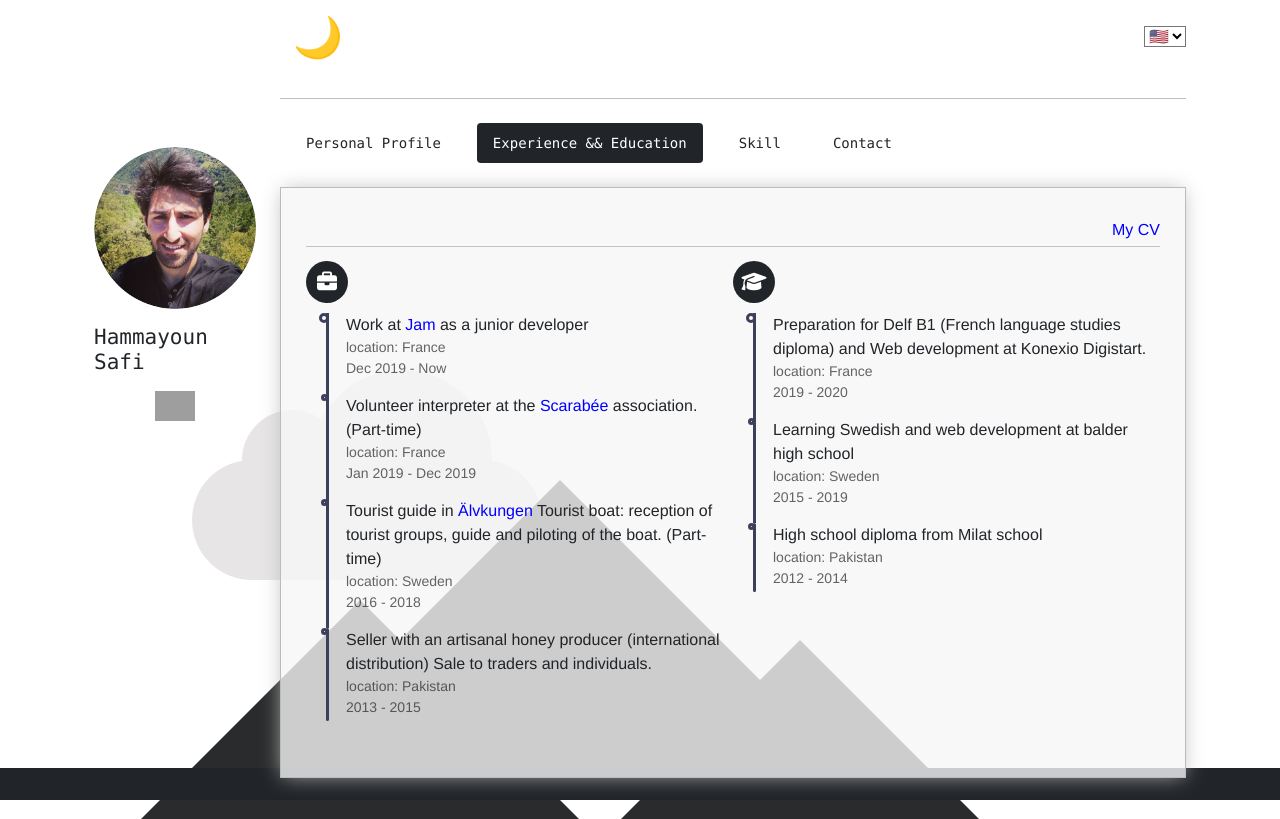
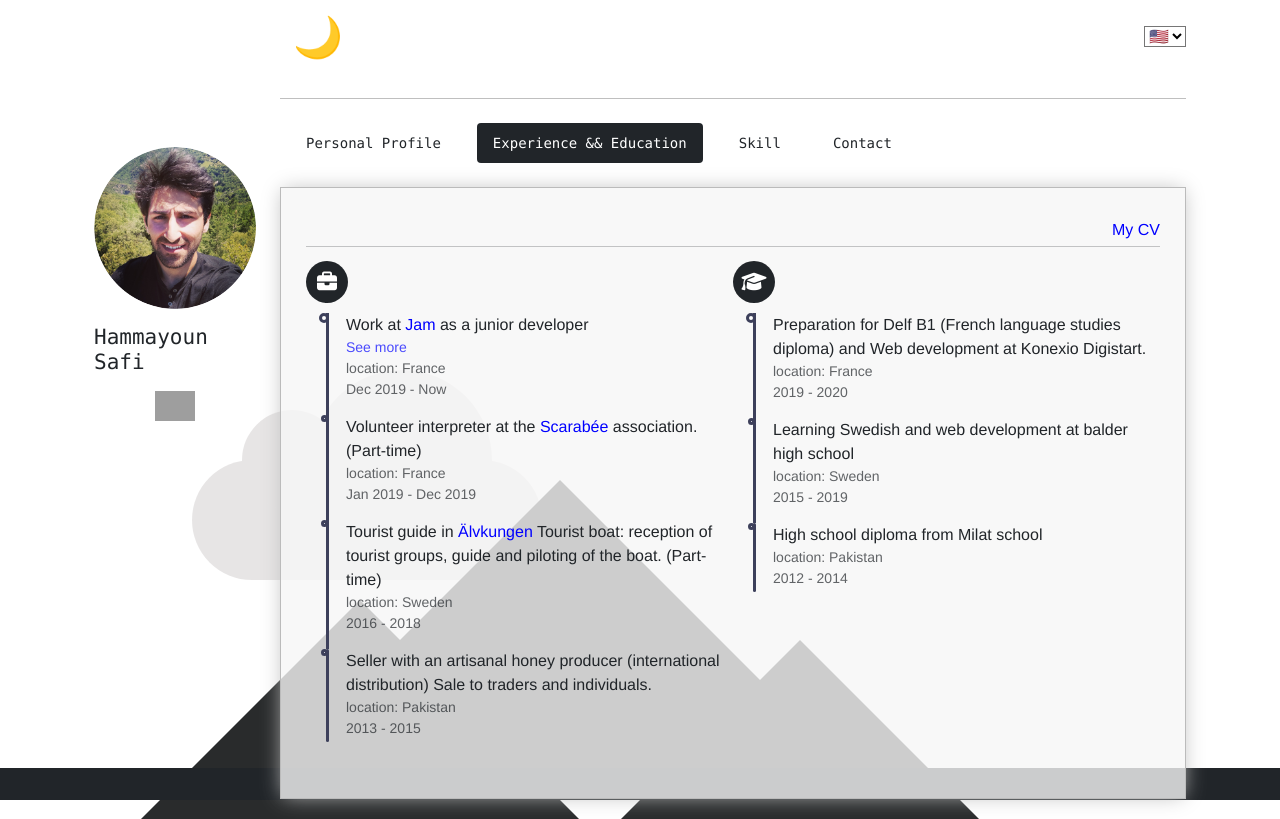
Before and after one commit to Hama99o/my-cv, a Vue app: page /experience-education in a window 1280 px wide. Built offline with nearby package versions, Linux system fonts and the light colour scheme; grey boxes are pictures that could not be loaded.

Commit message:
paragraph txaxt updated

```diff
--- a/src/components/ExperienceAndEducation.vue
+++ b/src/components/ExperienceAndEducation.vue
@@ -11,7 +11,12 @@
           <li>
             <span>
               {{exAndEduText.jamText1}} <a href="https://www.hellojam.fr/" target="_blank"> Jam </a> {{exAndEduText.jamText2}}
+              <p v-if="jamHistory">{{exAndEduText.jamText3}}</p>
             </span>
+            <small>
+               <a v-if="!jamHistory" @click="toggleJamHistory" href="#show-less">{{options.seeMore}}</a>
+               <a v-if="jamHistory" @click="toggleJamHistory" href="#show-less">{{options.seeLess}}</a>
+             </small>
             <small>
               {{exAndEduLocation.jamLocation}}
             </small><small>
@@ -100,11 +105,15 @@ export default {
   name: 'ExperienceAndEducation',
   data () {
     return {
+      jamHistory: false
     }
   },
   computed: {
-    exAndEduText() {
+    exAndEduText () {
       return this.$t('message.experienceAndEducation.text');
+    },
+    options () {
+      return this.$t('message.experienceAndEducation.options');
     },
     exAndEduLocation () {
       return this.$t('message.experienceAndEducation.location');
@@ -116,6 +125,9 @@ export default {
     ...mapGetters(['toggleWhitebgAndDarkTextClass', 'toggleWhiteTextColorForNightMood', 'togglebgWithOpacity'])
   },
   methods: {
+    toggleJamHistory () {
+      this.jamHistory = !this.jamHistory
+    }
   }
 }
 </script>
--- a/src/locales/en.json
+++ b/src/locales/en.json
@@ -61,6 +61,7 @@
       "text": {
         "jamText1": "Work at",
         "jamText2": "as a junior developer",
+        "jamText3": "I designed and developed new features in the multi-bot data restitution system and the redaction tool for the chatbot content writers.",
         "scarabeeText1": "Volunteer interpreter at the",
         "scarabeeText2": "association. (Part-time)",
         "alvkungenText1": "Tourist guide in",
@@ -69,6 +70,10 @@
         "konexioText": "Preparation for Delf B1 (French language studies diploma) and Web development at Konexio Digistart.",
         "balderText": "Learning Swedish and web development at balder high school",
         "milatSchoolText": "High school diploma from Milat school"
+      },
+      "options": {
+        "seeMore": "See more",
+        "seeLess": "See Less"
       }
     },
     "skills":  {
--- a/src/locales/fr.json
+++ b/src/locales/fr.json
@@ -61,6 +61,7 @@
       "text": {
         "jamText1": "Travaille à",
         "jamText2": "en tant que développeur junior",
+        "jamText3": "J'ai désigné et développé de nouvelles fonctionnalités dans le système de restitution de données multi-bot et l'outil de rédaction pour les rédacteurs de contenu de chatbot.",
         "scarabeeText1": "Interprète bénévole à lae",
         "scarabeeText2": "association. (À temps partiel)",
         "alvkungenText1": "Guide touristique en",
@@ -69,6 +70,10 @@
         "konexioText": "Préparation au Delf B1 (diplôme d'études de langue française) et développement Web chez Konexio Digistart.",
         "balderText": "Apprendre le suédois et le développement web au lycée Balder",
         "milatSchoolText": "Baccalauréat de l'école Milat"
+      },
+      "options": {
+        "seeMore": "Voir Plus",
+        "seeLess": "Voir Moins"
       }
     },
     "skills":  {
```
